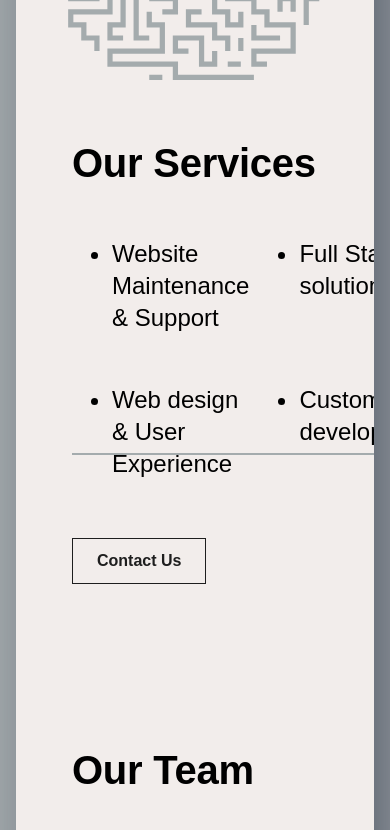
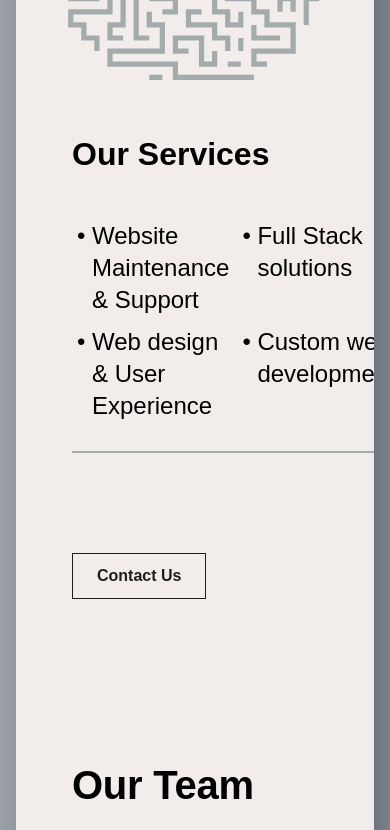
Before and after one commit to Norinot/codecraftsmen, a React (Vite) app: page / in a window 390 px wide. Shown: the part 900-1730 px from the top of the page. Built offline with nearby package versions, Linux system fonts and the light colour scheme; a web font is replaced by a local one.

Commit message:
cleaned up the out serivces so its actually possible to make it responsive

```diff
--- a/src/components/typography/typography.types.ts
+++ b/src/components/typography/typography.types.ts
@@ -13,7 +13,7 @@ export type MinimalistVariants =
   | "button-large"
   | "button-small"
   | "caption"
-  | "overline"
+  | "overline";
 
 export type BrutalistVariants =
   | "display-large"
--- a/src/theme-pages/minimalist-theme/components/our-services/our-services.component.tsx
+++ b/src/theme-pages/minimalist-theme/components/our-services/our-services.component.tsx
@@ -1,6 +1,6 @@
-import { useState } from "react";
+import { useEffect, useState } from "react";
 import styles from "./our-services.module.scss";
-import React from "react";
+import Typography from "../../../../components/typography/typography.component";
 
 interface IServiceOption {
   title: string;
@@ -13,6 +13,13 @@ interface IOurServices {
   title: string;
   service: IServiceOption[];
 }
+
+const preloadImages = (imageUrls: string[]) => {
+  imageUrls.forEach((url) => {
+    const img = new Image();
+    img.src = url;
+  });
+};
 
 const ourServices: IOurServices[] = [
   {
@@ -120,47 +127,57 @@ const OurServices = () => {
     }
   };
 
+  useEffect(() => {
+    const imageUrls: string[] = ourServices.map(
+      (serviceOption) => serviceOption.imgurl
+    );
+    preloadImages(imageUrls);
+  }, []);
+
   return (
     <div className={styles.root}>
       <h1>Our Services</h1>
-      <div className={styles.listWrapper}>
-        <div className={styles.servicesContainer}>
-          <div className={styles.serviceButtonWrapper}>
-            <ul className={styles.groupWrapper}>
-              {ourServices.map((service) => (
-                <li
-                  key={service.key}
-                  onClick={() => handleClick(service.key)}
-                  className={`${styles.listStyles}
-                ${serviceOption === service.key ? styles.active : ""}
-                `}
+      <div className={styles.container}>
+        <div>
+          <div className={styles.servicesContainer}>
+            {ourServices.map((service) => (
+              <div onClick={() => handleClick(service.key)} key={service.key}>
+                <Typography theme="Minimalist" variant="heading-3">
+                  {service.title}
+                </Typography>
+              </div>
+            ))}
+          </div>
+          <div
+            className={`${styles.titleDescription} ${
+              serviceData ? styles.active : styles.hidden
+            }`}
+          >
+            {serviceData?.service.map((service) => (
+              <div key={service.title}>
+                <Typography
+                  theme="Minimalist"
+                  variant="body-large"
+                  className={styles.decoratedTitle}
                 >
                   {service.title}
-                </li>
-              ))}
-            </ul>
-          </div>
-          <div>
-            <div
-              className={`${styles.serviceWebMaintenanceWrapper} ${
-                open ? styles.open : ""
-              }`}
-            >
-              {serviceData?.service?.map((service) => (
-                <React.Fragment key={service.title}>
-                  <li>{service.title}</li>
-                  <span>{service.description}</span>
-                </React.Fragment>
-              ))}
-            </div>
+                </Typography>
+                <Typography theme="Minimalist" variant="body-medium">
+                  {service.description}
+                </Typography>
+              </div>
+            ))}
           </div>
         </div>
-
-        <img
-          className={open ? styles.expandedImage : styles.servicesBaseImage}
-          src={serviceData?.imgurl || "./ourServicesBase.svg"}
-          alt=""
-        />
+        <div>
+          <img
+            src={serviceData?.imgurl ?? "./ourServicesBase.svg"}
+            alt=""
+            className={`${
+              serviceData?.imgurl ? styles.swappedImg : styles.defaultImg
+            }`}
+          />
+        </div>
       </div>
       <button className={styles.contactUsButton}>Contact Us</button>
     </div>
--- a/src/theme-pages/minimalist-theme/components/our-services/our-services.module.scss
+++ b/src/theme-pages/minimalist-theme/components/our-services/our-services.module.scss
@@ -1,70 +1,93 @@
-h1 {
-  font-weight: bold;
-  font-size: 40px;
-  letter-spacing: -0.25px;
-  line-height: 54px;
-  margin: 48px 0 48px 0;
+.root {
+  .container {
+    display: flex;
+    gap: 45px;
   }
 
-.listWrapper {
-  display: flex;
-  width: 100%;
-  flex-direction: row;
-  gap: 30px;
-  justify-content: space-evenly;
   .servicesContainer {
-    max-width: 556px;
+    display: grid;
+    grid-auto-columns: 1fr;
+    grid-template-columns: 1fr 1fr;
+    grid-template-rows: 1fr 1fr;
+    gap: 4px 28px;
+    position: relative;
+    padding: 26px;
+    height: 259px;
+
+    &::before {
+      content: "";
+      position: absolute;
+      bottom: 0;
+      width: 90%;
+      height: 2px;
+      background-color: #a4abad;
     }
 
-  .active {
+    &::after {
+      content: "";
+      position: absolute;
+      top: 0;
+      right: 0;
+      width: 2px;
+      height: 90%;
+      background-color: #a4abad;
+    }
+
+    p:hover {
+      transition: 0.3s ease-in-out;
+      text-decoration: underline;
+    }
+
+    position: relative;
+    padding-left: 20px;
+
+    p {
+      position: relative;
+    }
+
+    p::before {
+      content: "•";
+      position: absolute;
+      left: -15px;
+      color: black;
+    }
+  }
+
+  .decoratedTitle {
     position: relative;
   }
 
   .active {
-    text-decoration: underline;
+    height: 400px;
+    opacity: 100%;
+    transition: 0.3s ease-in-out;
   }
 
-  .listStyles {
-    cursor: pointer;
-
-    font-size: 24px;
-    line-height: 32px;
-    max-width: min-content;
-    max-width: 261px;
+  .hidden {
+    opacity: 0;
+    padding: 0;
+    transition: 0.3s ease-in-out;
+    height: 0px;
   }
 
-  .listStyles:hover {
-    text-decoration: underline;
+  .titleDescription {
+    padding: 26px;
+    display: flex;
+    flex-direction: column;
+    gap: 31px;
+    div {
+      display: flex;
+      gap: 8px;
+      flex-direction: column;
     }
   }
 
-.serviceButtonWrapper {
-  position: relative;
-  max-height: 225px;
-  display: flex;
-
-  .breakLineMe {
-    max-width: 104px;
+  .decoratedTitle::before {
+    content: "•";
+    position: absolute;
+    left: -15px;
+    color: black;
   }
-
-  .groupWrapper {
-    height: 202px;
-    gap: 50px;
-    margin: 0;
-    display: grid;
-    grid-template-columns: 1.5fr 1.5fr;
-    border-right: 2px solid #a4abad;
-  }
-}
-
-.serviceButtonWrapper::after {
-  content: "";
-  width: 95%;
-  position: absolute;
-  border: 1px solid #a4abad;
-  bottom: -15px;
-}
-
   .contactUsButton {
     margin-top: 48px;
     border: 1px solid #1e1e1e;
@@ -80,40 +103,16 @@ h1 {
   .contactUsButton:hover {
     box-shadow: 0px 0px 26px 4px rgba(0, 0, 0, 0.18);
   }
-
-img {
-  display: block;
-  transition: height 0.5s ease, opacity 0.5s ease;
 }
 
-.serviceWebMaintenanceWrapper {
-  margin-top: 25px;
-  padding-top: 25px;
-  padding-left: 11px;
-  border-right: 2px solid #a4abad;
-  display: flex;
-  flex-direction: column;
-  gap: 18px;
-
-  overflow: hidden;
-  max-height: 0;
-  opacity: 0;
-  transition: max-height 0.5s ease, opacity 0.5s ease;
+.defaultImg {
+  height: 255px;
+  width: 226px;
+  transition: 0.3s ease-out;
 }
 
-.serviceWebMaintenanceWrapper.open {
-  max-height: 500px;
-  opacity: 1;
+.swappedImg {
+  transition: 0.3s ease-out;
+  height: 632px;
+  width: 226px;
 }
-
-.servicesBaseImage {
-  width: 193px;
-  height: 217px;
-  transition: height 0.5s ease, opacity 2s ease;
-}
-
-.expandedImage {
-  width: 193px;
-  height: 540px;
-  transition: height 0.5s ease, opacity 2s ease;
-}
```
Lines whose indentation alone changed are shown as unchanged.
